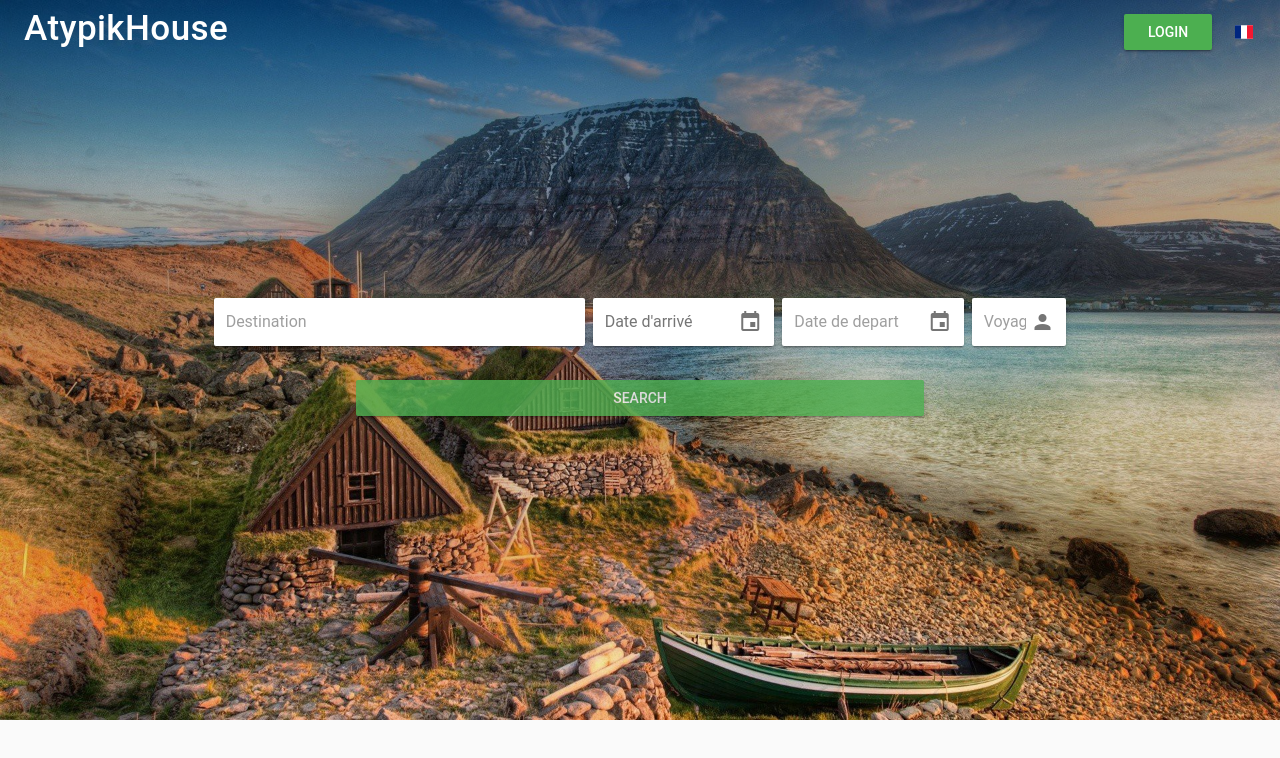
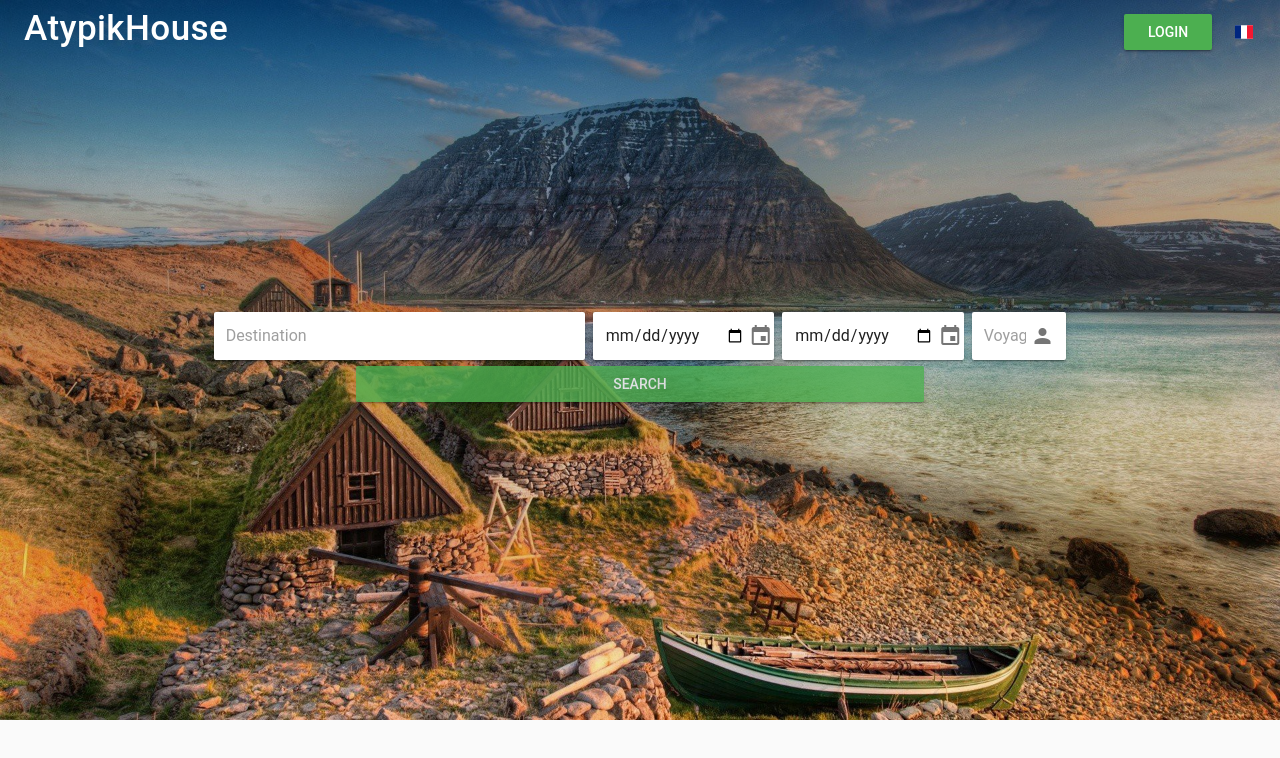
Before and after one commit to Cipop-project/-atypik-front, a Vue app: page / in a window 1280 px wide. Shown: the top 758 px of the page. Built offline with nearby package versions, Linux system fonts and the light colour scheme.

Commit message:
quick search traveller select improvement

```diff
--- a/src/components/BasicSearch.vue
+++ b/src/components/BasicSearch.vue
@@ -1,3 +1,4 @@
+<!--suppress ALL -->
 <template>
   <v-container>
     <form action="">
@@ -7,6 +8,7 @@
         justify-center>
         <v-flex xs4>
           <v-autocomplete
+            hide-details
             v-model="model"
             :items="cities"
             item-text="city"
@@ -23,26 +25,90 @@
         <!--class="mr-2"-->
         <!--label="Destination"-->
         <!--solo/></v-flex>-->
-        <v-flex xs2><v-text-field
+        <v-flex xs2>
+          <v-text-field
+          hide-details
           id="arrival_date"
           append-icon="mdi-calendar"
-          type="text"
+          type="date"
           class="mr-2"
           label="Date d'arrivé"
-          solo/></v-flex>
-        <v-flex xs2><v-text-field
+          solo/>
+        </v-flex>
+        <v-flex xs2>
+          <v-text-field
+          hide-details
           id="depart_date"
           append-icon="mdi-calendar"
-          type="text"
+          type="date"
           class="mr-2"
           placeholder="Date de depart"
-          solo/></v-flex>
-        <v-flex xs1><v-text-field
-          id="people"
-          append-icon="mdi-account"
-          type="text"
-          placeholder="Voyageurs"
-          solo/></v-flex>
+          solo/>
+        </v-flex>
+        <v-flex xs1>
+          <v-menu offset-y :close-on-content-click="false">
+            <v-text-field
+              hide-details
+              id="people"
+              append-icon="mdi-account"
+              slot="activator"
+              type="text"
+              placeholder="Voyageurs"
+              :value="adult_count+children_count == 0 ? '' : adult_count+children_count"
+              readonly
+              solo/>
+            <v-container fluid text-xs-center class="white">
+              <h4>Adults</h4>
+              <v-layout wrap>
+                <v-flex xs4 text-xs-right>
+                  <v-btn fab flat small @click="decrementAdult">
+                    <v-icon>mdi-minus</v-icon>
+                  </v-btn>
+                </v-flex>
+                <v-flex xs4>
+                  <v-text-field
+                  hide-details
+                  type="number"
+                  id="adult_count"
+                  solo
+                  min="0"
+                  v-model="adult_count"
+                  :value="adult_count">
+                  </v-text-field>
+                </v-flex>
+                <v-flex xs4 text-xs-left>
+                  <v-btn fab flat small @click="incrementAdult">
+                    <v-icon>mdi-plus</v-icon>
+                  </v-btn>
+                </v-flex>
+              </v-layout>
+              <hr>
+              <h4>Children</h4>
+              <v-layout wrap>
+                <v-flex xs4 text-xs-right>
+                  <v-btn fab flat small @click="decrementChildren">
+                    <v-icon>mdi-minus</v-icon>
+                  </v-btn>
+                </v-flex>
+                <v-flex xs4>
+                  <v-text-field
+                    hide-details
+                    type="number"
+                    solo
+                    min="0"
+                    v-model="children_count"
+                    :value="children_count">
+                  </v-text-field>
+                </v-flex>
+                <v-flex xs4 text-xs-left>
+                  <v-btn fab flat small @click="incrementChildren">
+                    <v-icon>mdi-plus</v-icon>
+                  </v-btn>
+                </v-flex>
+              </v-layout>
+            </v-container>
+          </v-menu>
+        </v-flex>
       </v-layout>
       <v-layout justify-center>
         <v-btn
@@ -60,6 +126,8 @@ export default {
   data () {
     return {
       model: null,
+      adult_count: 0,
+      children_count: 0,
       cities: [
         { 'city_id': 1, 'city': 'Paris', 'country': 'France' },
         { 'city_id': 2, 'city': 'Lille', 'country': 'France' },
@@ -70,12 +138,29 @@ export default {
   methods: {
     customDisplay (city, country) {
       return city + ' ' + country
+    },
+    decrementAdult () {
+      this.adult_count = (this.adult_count-1 < 0 ? 0 : this.adult_count-1)
+    },
+    incrementAdult () {
+      this.adult_count++
+    },
+    decrementChildren () {
+      this.children_count = (this.children_count-1 < 0 ? 0 : this.children_count-1)
+    },
+    incrementChildren () {
+      this.children_count++
     }
   }
 }
 </script>
 
 <style scoped>
+input::-webkit-inner-spin-button,
+input::-webkit-outer-spin-button {
+  -webkit-appearance: none;
+  margin: 0;
+}
 .search-button {
   width: 50%;
   background-color: forestgreen;
```
